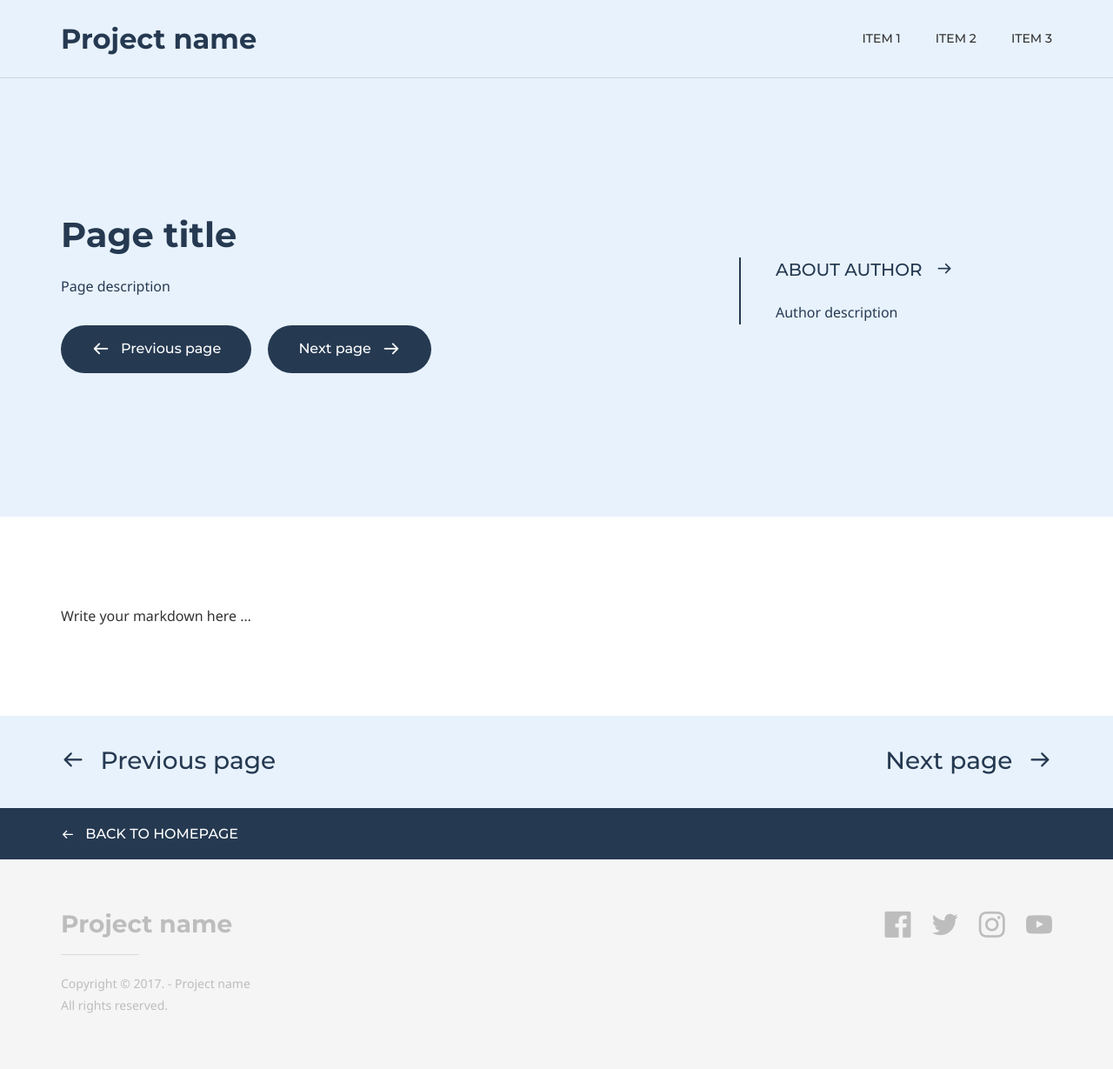
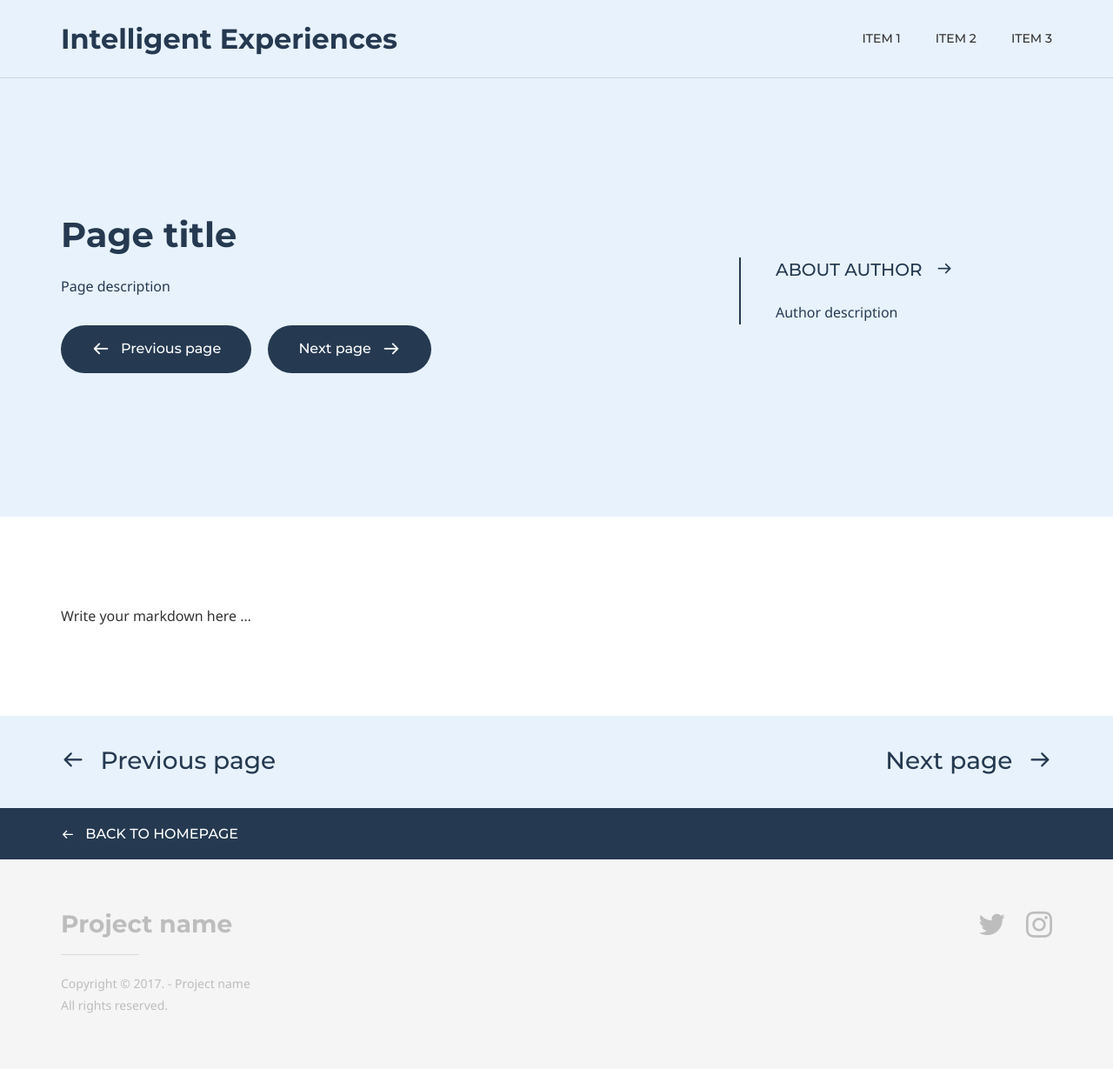
Before and after one commit to ClintFrancis/clintfrancis.github.io, a Jekyll site: the page built from default.md, in a window 1280 px wide. Shown: the whole page at 87% size. Built offline with Jekyll 4.4.1, drawn with Linux system fonts in a browser that asks for light colours; some web fonts are replaced; part of the change alters nothing that is shown.

Commit message:
Update _config.yml
Settings Update

```diff
--- a/_config.yml
+++ b/_config.yml
@@ -4,7 +4,7 @@ doks:
     color_theme: # Available themes: blue (default), green, purple, red and yellow
     header:
         logo:
-            text: Project name
+            text: Intelligent Experiences
             image:
         nav:
             - item_name: Item 1
@@ -20,18 +20,14 @@ doks:
                 image:
             copyright: Copyright &copy; 2017. - Project name <br>All rights reserved.
         social_list:
-            - network_name: facebook
-              profile_url: '#'
             - network_name: twitter
-              profile_url: '#'
+              profile_url: 'https://twitter.com/clint_francis'
             - network_name: instagram
-              profile_url: '#'
-            - network_name: youtube
-              profile_url: '#'
+              profile_url: 'https://www.instagram.com/isol/'
     google_analytics:
-        tracking_code: # Add your Google Analytics tracking code to activate Google Analytics
+        tracking_code: UA-97901876-1 # Add your Google Analytics tracking code to activate Google Analytics
     comments:
-        disqus_forum_shortname: # Add your disqus forum shortname to activate comments
+        disqus_forum_shortname: clintfrancis-github-io # Add your disqus forum shortname to activate comments
 
 # SASS settings
 sass:
```
